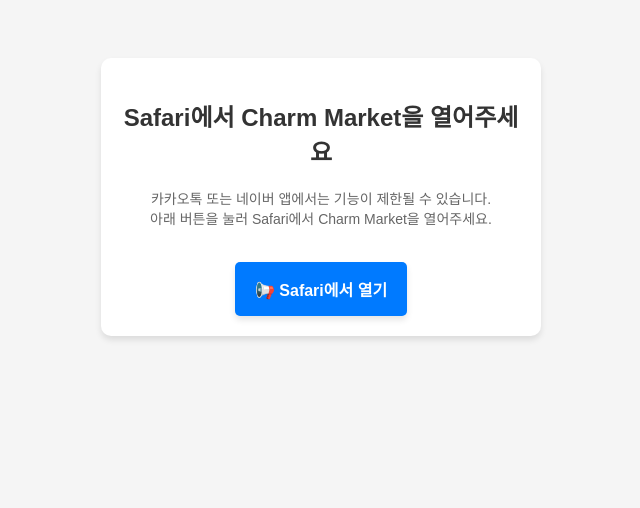
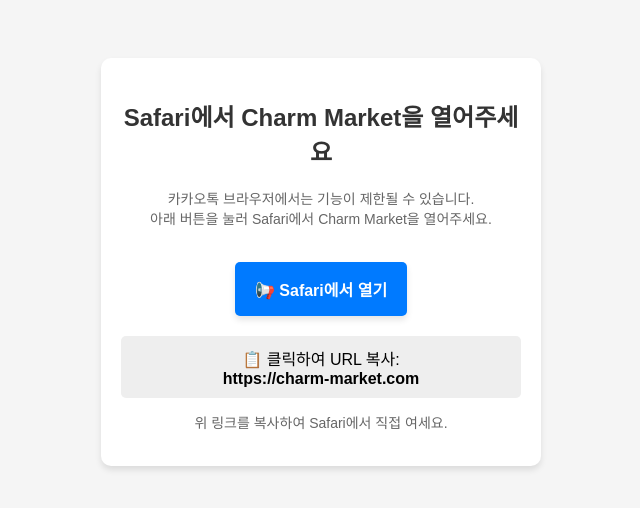
Before and after one commit to steve11331133/redirect-to-safari, a plain HTML site: page index.html in a window 1280 px wide. Shown: the whole page, without its empty margins (319-959 px from the left). Drawn offline with Linux system fonts and the light colour scheme.

Commit message:
Update index.html

```diff
--- a/index.html
+++ b/index.html
@@ -41,28 +41,44 @@
         .button:hover {
             background-color: #005ecb;
         }
+        .copy-box {
+            margin-top: 20px;
+            padding: 10px;
+            background: #eee;
+            border-radius: 5px;
+            cursor: pointer;
+        }
     </style>
 </head>
 <body>
     <div class="container">
         <h2>Safari에서 Charm Market을 열어주세요</h2>
-        <p>카카오톡 또는 네이버 앱에서는 기능이 제한될 수 있습니다.<br>아래 버튼을 눌러 Safari에서 Charm Market을 열어주세요.</p>
+        <p>카카오톡 브라우저에서는 기능이 제한될 수 있습니다.<br>아래 버튼을 눌러 Safari에서 Charm Market을 열어주세요.</p>
+
         <a class="button" href="#" onclick="openInSafari(); return false;">📢 Safari에서 열기</a>
+
+        <div class="copy-box" onclick="copyUrl()">📋 클릭하여 URL 복사: <br>
+            <strong id="site-url">https://charm-market.com</strong>
+        </div>
+
+        <p>위 링크를 복사하여 Safari에서 직접 여세요.</p>
     </div>
 
     <script>
       function openInSafari() {
-        var url = "https://charm-market.com"; // ✅ 최종 열릴 URL
+        var url = "https://charm-market.com";
         var isIOS = /iPhone|iPad|iPod/i.test(navigator.userAgent);
         var isKakao = /KAKAOTALK/i.test(navigator.userAgent);
         var isNaver = /NAVER/i.test(navigator.userAgent);
 
         if (isIOS && (isKakao || isNaver)) {
-            // ✅ 팝업 창을 열어 Safari에서 직접 실행 시도
+            alert("📢 Safari에서 여는 중... 만약 자동으로 열리지 않으면 직접 Safari에서 열어주세요.");
+
+            // ✅ 1. 강제로 Safari 열기 시도
             var newWindow = window.open(url, "_blank");
 
             if (!newWindow || newWindow.closed || typeof newWindow.closed === "undefined") {
-                // ✅ 팝업 차단 시 location.href로 강제 이동
+                // ✅ 2. 팝업 차단 시 location.href로 강제 이동
                 setTimeout(function () {
                     location.href = url;
                 }, 1000);
@@ -75,6 +91,15 @@
             window.location.href = url;
         }
       }
+
+      function copyUrl() {
+        var copyText = document.getElementById("site-url").innerText;
+        navigator.clipboard.writeText(copyText).then(function() {
+            alert("✅ 링크가 복사되었습니다! Safari에서 직접 열어주세요.");
+        }, function(err) {
+            alert("❌ 링크 복사에 실패했습니다. 직접 입력해 주세요.");
+        });
+      }
     </script>
 </body>
 </html>
```
